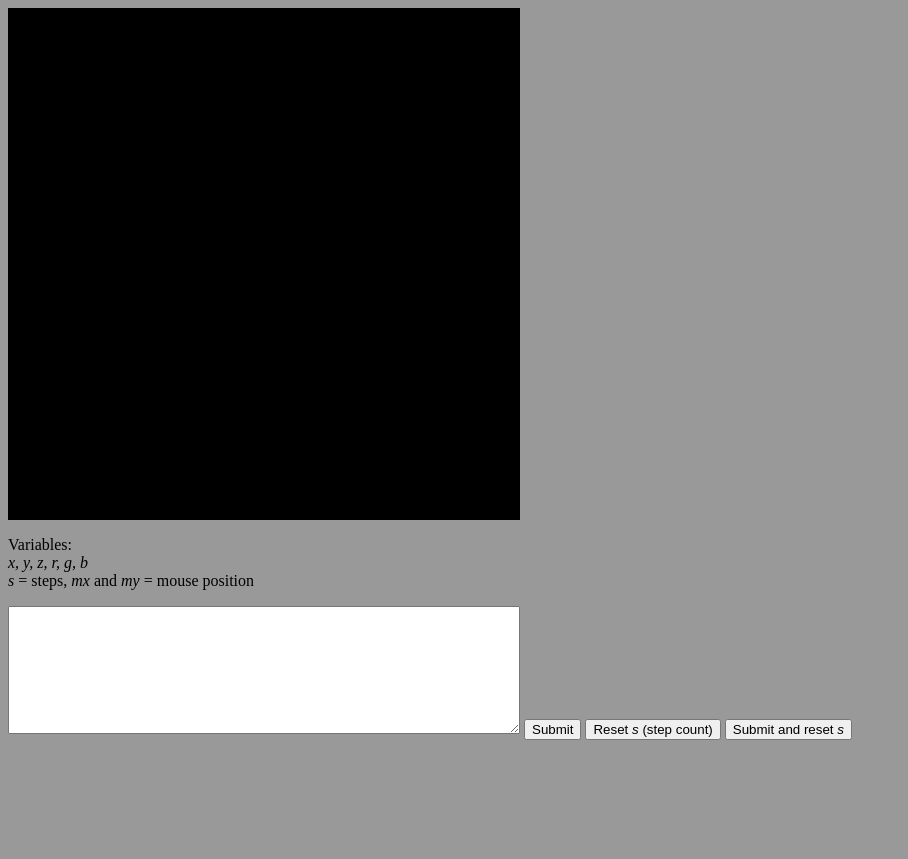
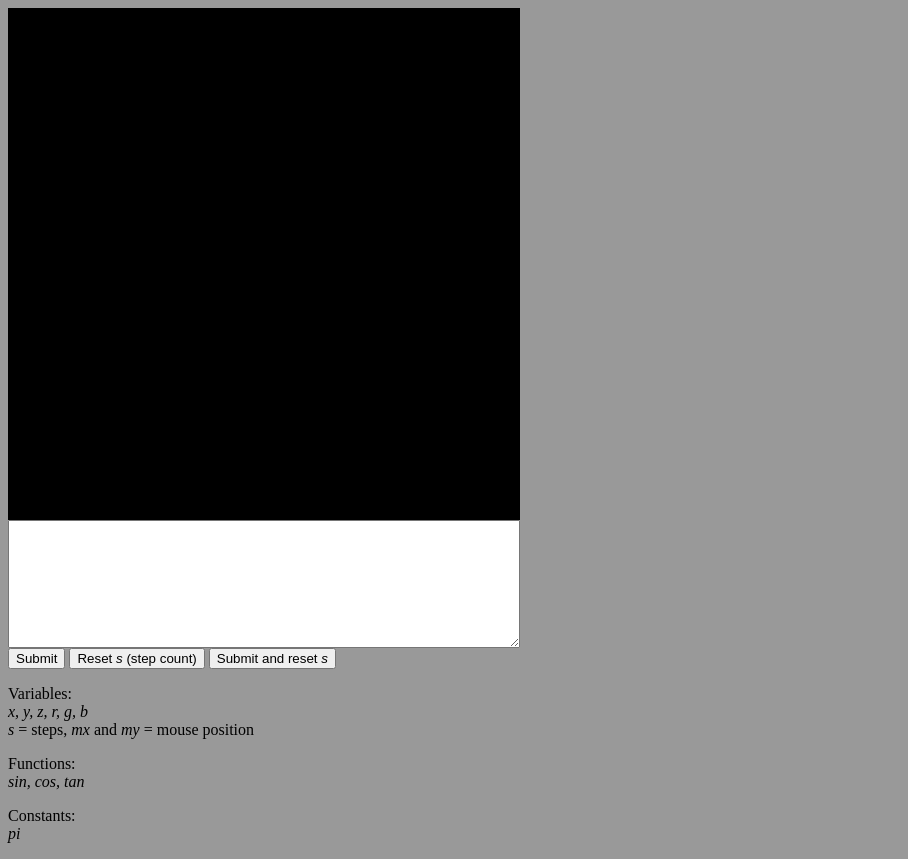
Before and after one commit to prollings/shadur, a plain HTML site: page index.html in a window 1280 px wide. Shown: the whole page, without its empty margins (0-908 px from the left). Before the commit the page ends 800 px from the top, so only its background shows below. Drawn offline with Linux system fonts and the light colour scheme.

Commit message:
add desc of new items

```diff
--- a/index.html
+++ b/index.html
@@ -4,15 +4,24 @@
             <canvas id="main_canvas" width="128" height="128"></canvas>
         </div>
         <div>
+            <textarea id="input_box"></textarea>
+            <br>
+            <button id="submit">Submit</button>
+            <button id="reset">Reset <i>s</i> (step count)</button>
+            <button id="submit_reset">Submit and reset <i>s</i></button>
             <p>
                 Variables:<br>
                 <i>x, y, z, r, g, b</i><br>
-                <i>s</i> = steps, <i>mx</i> and <i>my</i> = mouse position
+                <i>s</i> = steps, <i>mx</i> and <i>my</i> = mouse position<br>
             </p>
-            <textarea id="input_box"></textarea>
-            <button id="submit">Submit</button>
-            <button id="reset">Reset <i>s</i> (step count)</button>
-            <button id="submit_reset">Submit and reset <i>s</i></button>
+            <p>
+                Functions:<br>
+                <i>sin, cos, tan</i><br>
+            </p>
+            <p>
+                Constants:<br>
+                <i>pi</i>
+            </p>
         </div>
     </body>
     <script src="./scripts/main.js"></script>
```
